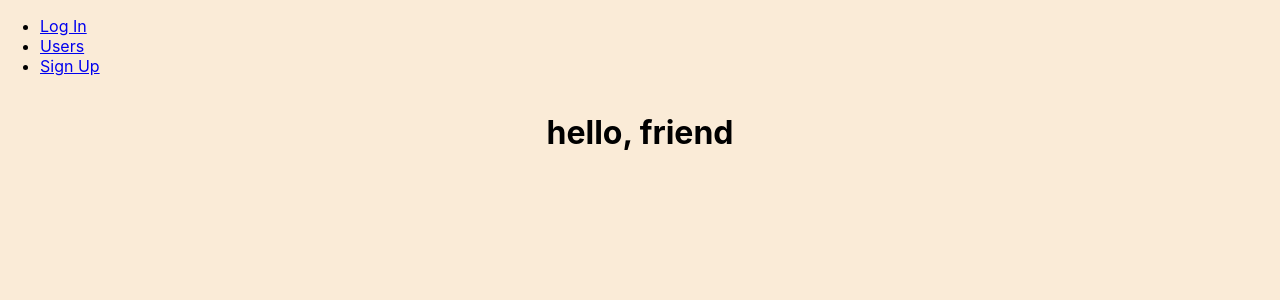
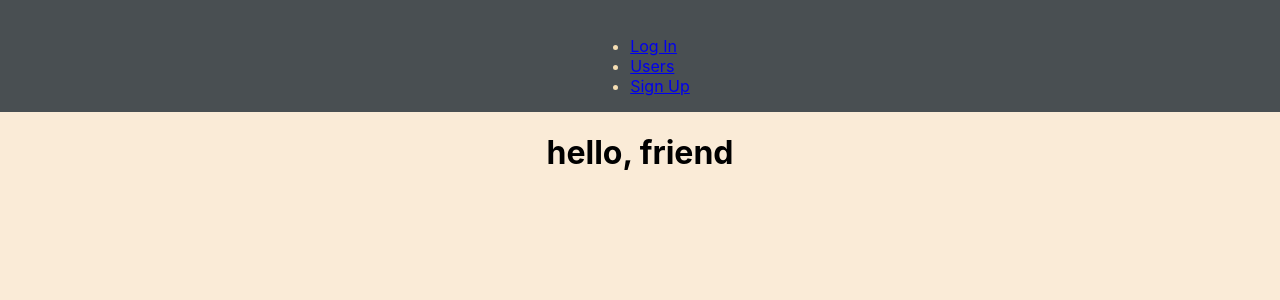
Before and after one commit to vzarate-94/lifehacks-app, a React (Create React App) app: page / in a window 1280 px wide. Shown: the top 300 px of the page. Built offline with nearby package versions, Linux system fonts and the light colour scheme.

Commit message:
flesh out navbar css

```diff
--- a/server.js
+++ b/server.js
@@ -13,6 +13,7 @@ import './config/database.js'
 
 const app = express()
 
+app.use(express.static(path.join(path.dirname(fileURLToPath(import.meta.url)),'build')))
 
 app.use(cors())
 app.use(logger('dev'))
--- a/src/components/NavBar/NavBar.jsx
+++ b/src/components/NavBar/NavBar.jsx
@@ -1,13 +1,22 @@
 import React from 'react'
 import { NavLink } from 'react-router-dom'
+import styles from './NavBar.module.css'
+
+
 
 const NavBar = ({ user, handleLogout }) => {
+	// const [openOrClosed, setOpenOrClosed] = useState(false)
+
+
+
 	return (
-		<nav>
+		<>
+		<nav className={styles.NavBar}>
 			<div>
+			<img src="" alt="" />
 			{user ? (
-				<ul>
-					<li>Welcome, {user.name}</li>
+				<ul className={styles.Nav_Links}>
+					<li>Welcome butthead, {user.name}</li>
 					<li>
 						<NavLink to='' onClick={handleLogout}>Log out</NavLink>
 					</li>
@@ -30,6 +39,7 @@ const NavBar = ({ user, handleLogout }) => {
 			)}
 			</div>
 		</nav>
+	</>
 	)
 }
 
--- /dev/null
+++ b/src/components/NavBar/NavBar.module.css
@@ -0,0 +1,15 @@
+.NavBar {
+  display: flex;
+  justify-content: space-around;
+  align-items: center;
+  min-height: 9vh;
+  background-color: rgb(73, 79, 82);
+  color: wheat;
+}
+
+.Nav_Links {
+  width:80%;
+  display: flex;
+  justify-content: space-around;
+  align-items: center;
+}
--- a/src/index.js
+++ b/src/index.js
@@ -1,4 +1,4 @@
-/** @jsxRuntime classic */
+
 
 import React from 'react'
 import ReactDOM from 'react-dom'
```
Also changed, not shown: src/assets/images/myLogoWhite.png (added), src/index.css (line endings or trailing spaces).
